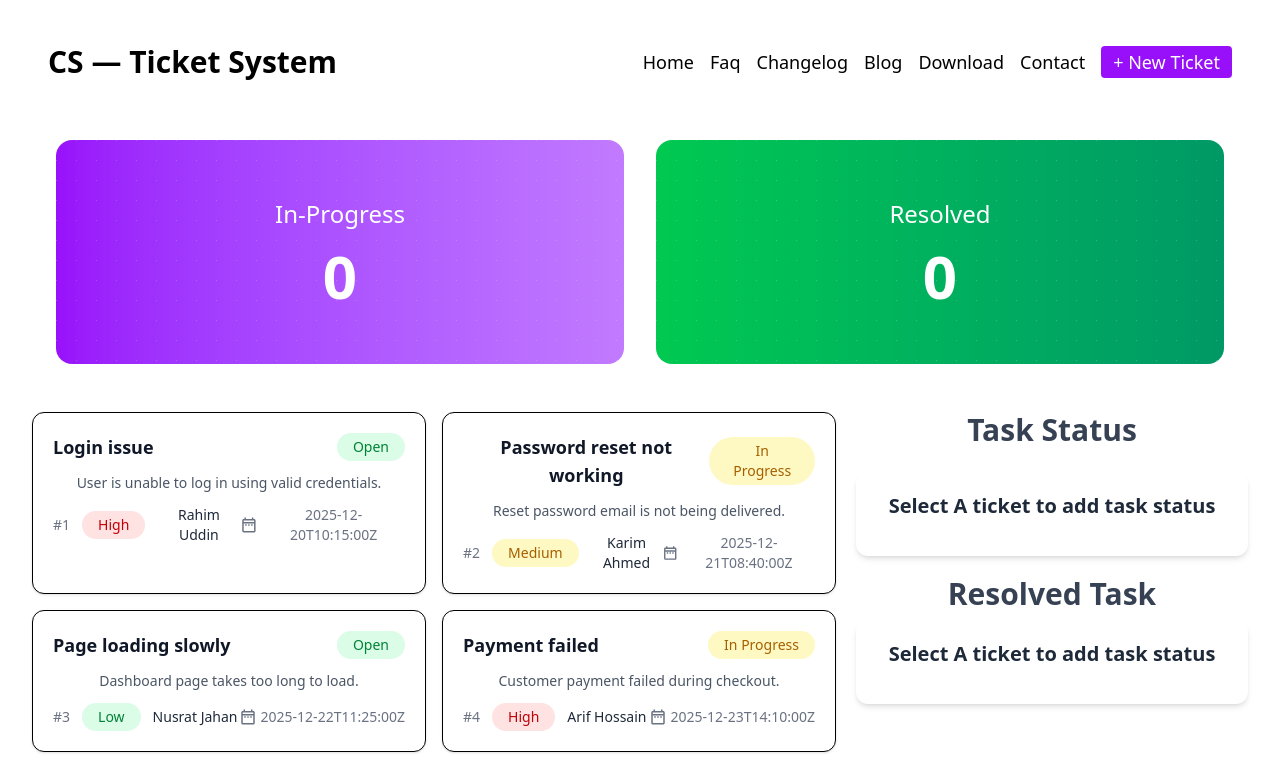
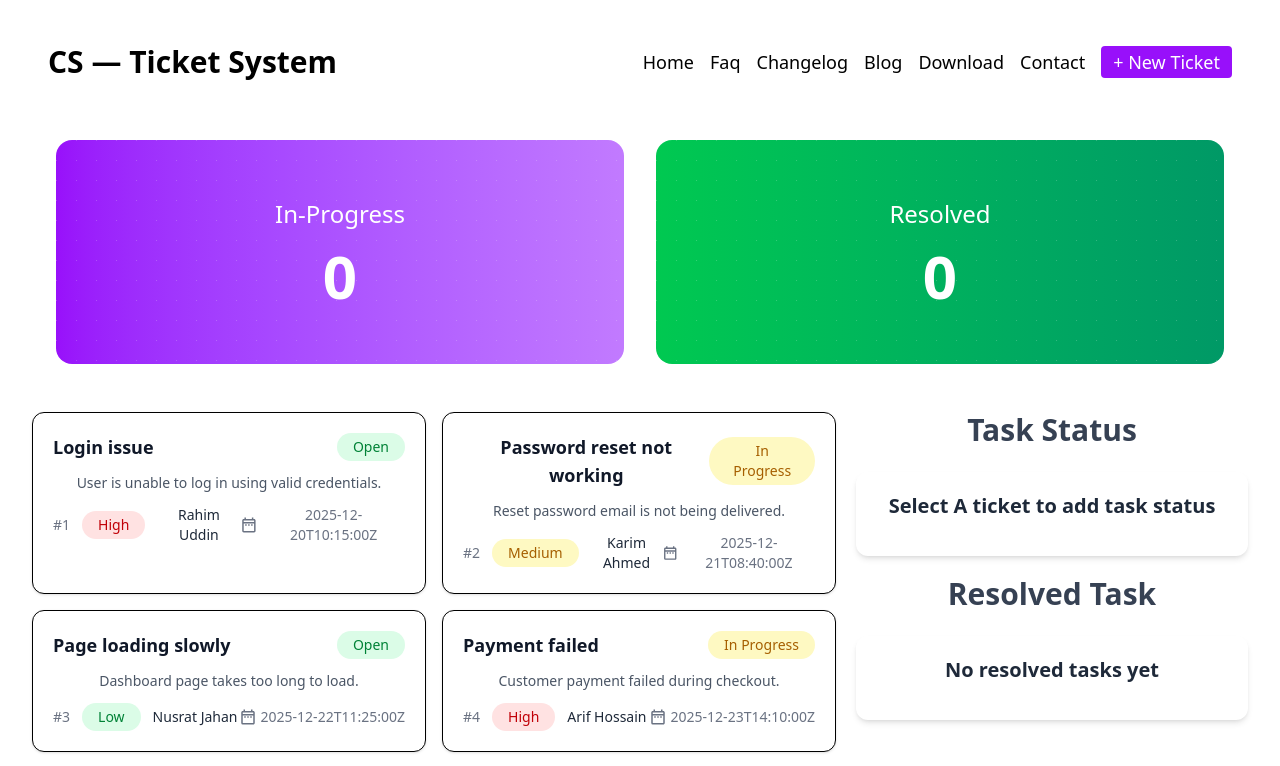
Before and after one commit to enghelalbd/CoustomerSupport-TicketSystem, a React (Vite) app: page / in a window 1280 px wide. Shown: the top 766 px of the page. Built offline with nearby package versions, Linux system fonts and the light colour scheme.

Commit message:
Function Issue solved

```diff
--- a/src/App.jsx
+++ b/src/App.jsx
@@ -18,6 +18,22 @@ function App() {
         setData(d);
       });
   }, []);
+
+  const handelresolved = (customer) => {
+    alert("Issue Resolved Successfully");
+
+    const newsolved = [...resolvedTasks, customer];
+    setResolvedTasks(newsolved);
+
+    const remainingTasks = taskstatus.filter((task) => task.id !== customer.id);
+    setstatus(remainingTasks);
+
+    const remainingresolvedtasks = data.filter(
+      (task) => task.id !== customer.id,
+    );
+    setData(remainingresolvedtasks);
+  };
+
   const handleData = (customer) => {
     alert("Issue Received");
 
@@ -26,14 +42,7 @@ function App() {
   };
 
   console.log(taskstatus);
-  const handelresolved = (customer) => {
-    alert("Issue Resolved Successfully");
 
-    const newsolved = [...resolvedTasks, customer];
-    setResolvedTasks(newsolved);
-  };
-
-  console.log(resolvedTasks);
   return (
     <>
       <Navbar></Navbar>
--- a/src/Component/CoustomerData.jsx
+++ b/src/Component/CoustomerData.jsx
@@ -23,7 +23,11 @@ const CustomerData = ({
 
       {/* Right side content */}
 
-      <Status taskstatus={taskstatus} resolvedTasks={resolvedTasks}></Status>
+      <Status
+        taskstatus={taskstatus}
+        handelresolved={handelresolved}
+        resolvedTasks={resolvedTasks}
+      ></Status>
     </div>
   );
 };
--- a/src/Component/Issue.jsx
+++ b/src/Component/Issue.jsx
@@ -1,6 +1,6 @@
 import { MdOutlineDateRange } from "react-icons/md";
 
-const Issue = ({ data, handleData, resolvedTasks }) => {
+const Issue = ({ data, handleData, resolvedTasks, handelresolved }) => {
   return (
     <div className="col-span-8 gap-4 grid grid-cols-1 md:grid-cols-2">
       {Array.isArray(data) &&
--- a/src/Component/Resolved.jsx
+++ b/src/Component/Resolved.jsx
@@ -1,15 +1,31 @@
 import React from "react";
 
 const Resolved = ({ resolvedTasks }) => {
-  console.log(resolvedTasks);
   return (
     <div>
-      <h2 className="text-3xl font-bold text-gray-700 mb-2">Resolved Task</h2>
+      <h1 className="text-3xl font-bold text-gray-700 mb-6">Resolved Task</h1>
 
-      <div className="bg-white rounded-xl shadow-md p-5 mb-5">
-        <p className="text-xl font-semibold text-gray-800 mb-4">
-          Select A ticket to add task status
-        </p>
+      <div className="rounded-xl shadow-md p-5 mb-5">
+        <div className="border-amber-300">
+          {resolvedTasks.length === 0 ? (
+            <>
+              <p className="text-xl font-semibold text-gray-800 mb-4">
+                No resolved tasks yet
+              </p>
+            </>
+          ) : (
+            <>
+              {resolvedTasks.map((item, key) => (
+                <div
+                  key={key}
+                  className="py-2 flex justify-between items-center gap-2"
+                >
+                  <h2>{item.title}</h2>
+                </div>
+              ))}
+            </>
+          )}
+        </div>
       </div>
     </div>
   );
```
